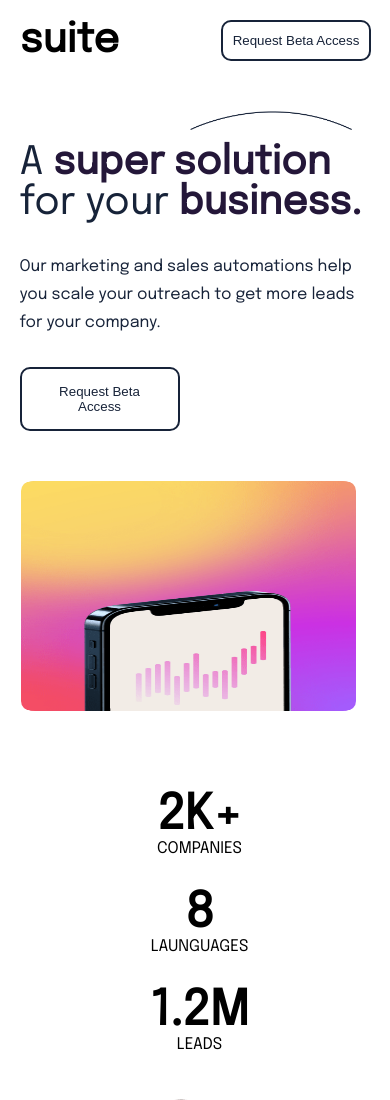
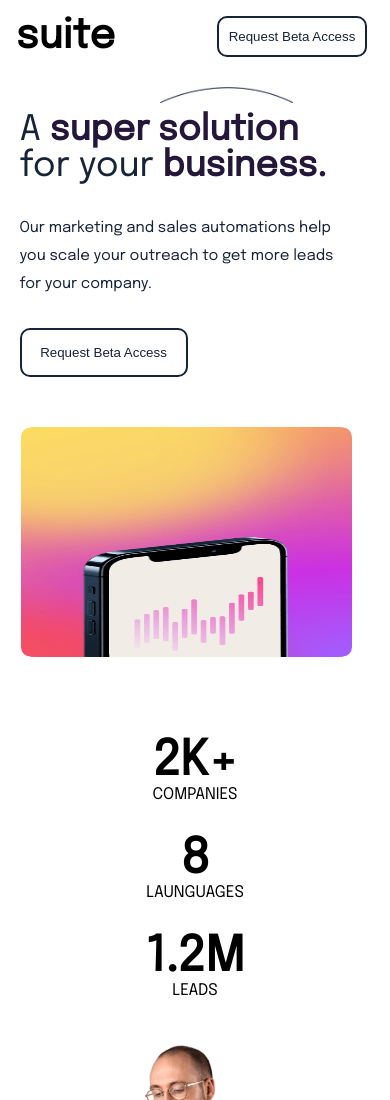
Before and after one commit to Alucard555/suite-landing-page, a plain HTML site: page index.html in a window 390 px wide. Shown: the top 1100 px of the page. Drawn offline with Linux system fonts and the light colour scheme.

Commit message:
new_update

```diff
--- a/mobileV.scss
+++ b/mobileV.scss
@@ -16,13 +16,15 @@ body {
   // background-color: gray;
   display: flex;
   justify-content: space-between;
-  width: 90%;
-  margin: 0 auto;
-  padding: 20px;
+width: 90%;
+margin-left: 1rem;
+margin-top:1rem ;
+
 
   .navbar-title {
     font-size: 40px;
     font-weight: bold;
+
   }
 
   .navbar-button {
@@ -34,6 +36,7 @@ body {
     border-style: solid;
     transition: 0.15s;
     cursor: pointer;
+
     &:hover {
       background-color: var(--color3);
       color: var(--color2);
@@ -46,21 +49,25 @@ body {
   grid-template-columns: 1fr;
   width: 90%;
   margin: 0 auto;
+
+
   .body {
     z-index: 1;
+    width: 95%;
     .line img {
-      max-width: 45%;
+      max-width: 40%;
       position: relative;
-      left: 170px;
+      left: 140px;
       top: 30px;
+
     }
 
     .container-text {
       .headP {
-        font-size: 39px;
+        font-size: 35px;
         font-family: Epilogue;
         color: var(--color1);
-        width: 360px;
+        width: 100%;
         margin-bottom: 0;
         .span1 {
           color: var(--color3);
@@ -68,8 +75,8 @@ body {
         }
       }
       .body-text {
-        font-size: 16px;
-        width: 343px;
+        font-size: 15px;
+        width: 100%;
         line-height: 28px;
         color: var(--color1);
         margin: 30px 0 30px 0;
@@ -77,7 +84,7 @@ body {
       .body-buttom {
         padding: 15px;
         border-radius: 10px;
-        width: 10rem;
+        width: 10.5rem;
         border-style: solid;
         border-color: var(--color1);
         color: var(--color1);
@@ -91,13 +98,15 @@ body {
   }
   .phone-img {
     margin: 50px 1px;
+
     img {
       height: 230px;
-      width: 335px;
+      width: 95%;
       border-radius: 10px;
     }
   }
   .countdown {
+
     display: flex;
     flex-direction: column;
     margin: 10px auto;
@@ -118,7 +127,7 @@ body {
 
 .Jeremy_sec {
   background-color: var(--color1);
-  // width: 380px;
+  width: 100%;
   border-radius: 20px;
   margin: 150px auto 20px auto;
   display: flex;
@@ -126,7 +135,6 @@ body {
   flex-direction: column;
   align-items: center;
   position: relative;
-
   .Jeremy_img img {
     margin-bottom: -90px;
     width: 250px;
```
Also changed, not shown: mobileV.css, 1 other file.
